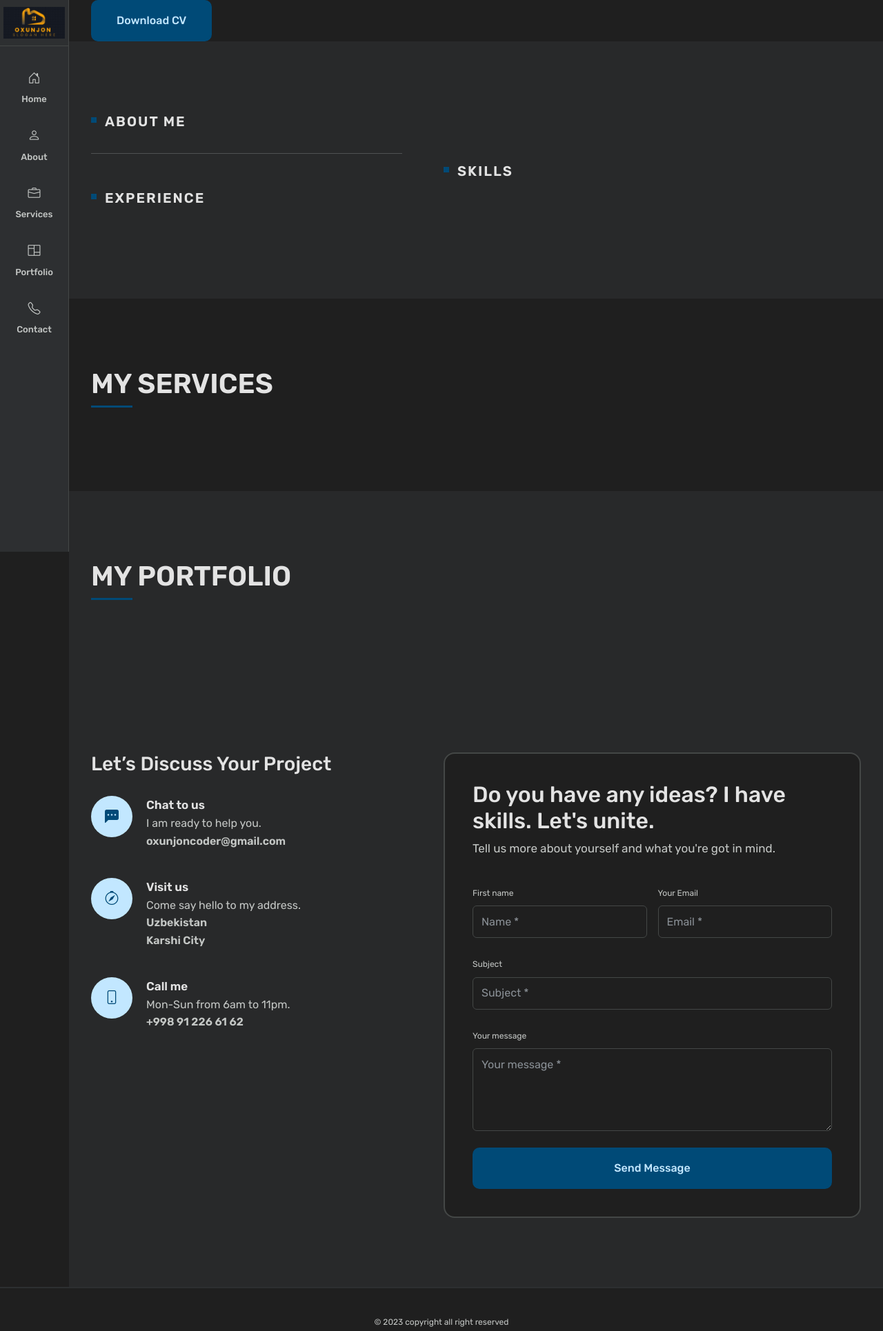
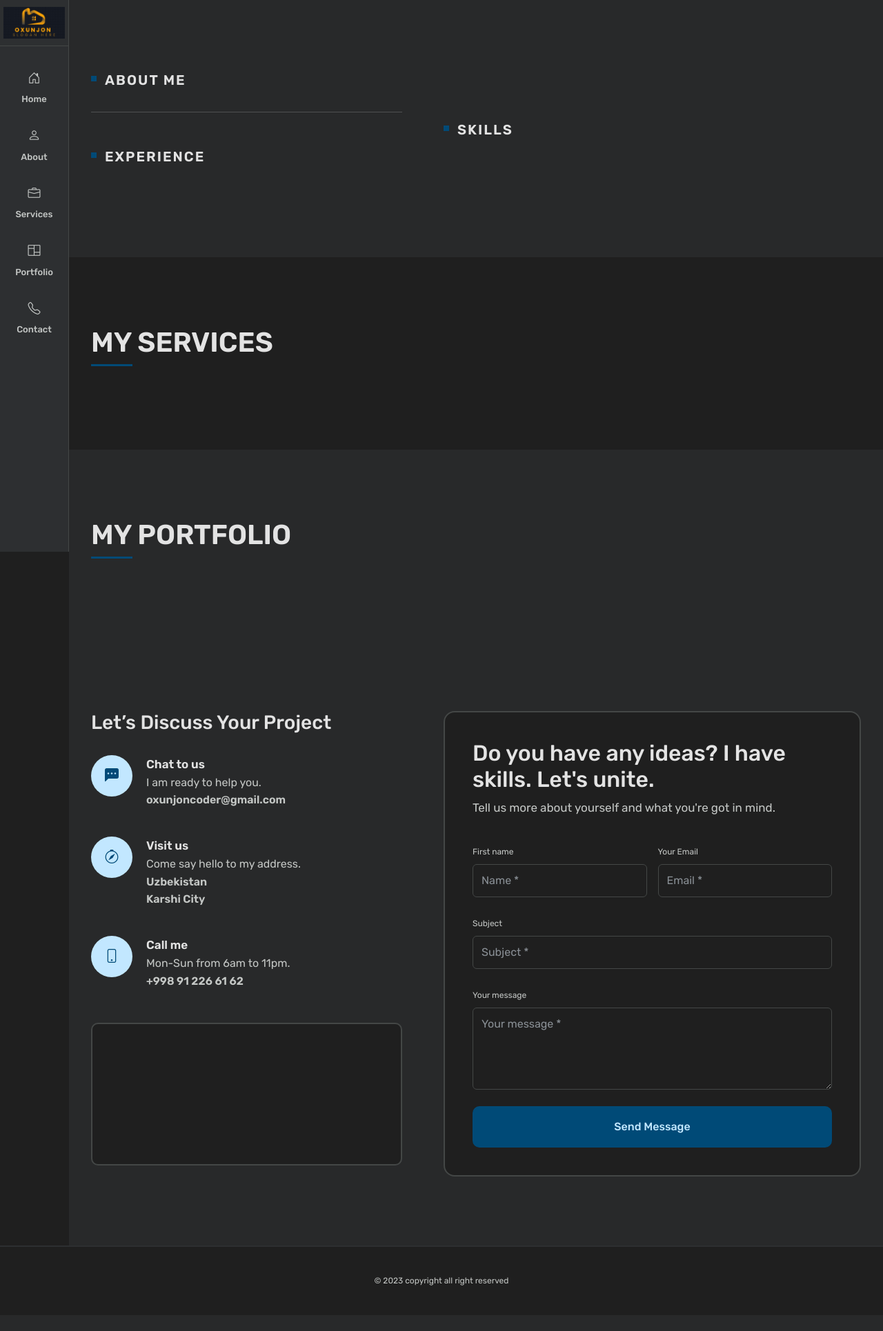
Before and after one commit to Abdullayev-Oxunjon/portfolio, a Django app: template templates/app/index.html in a window 1280 px wide. Shown: the top 1930 px of the page at 69% size. After the commit the page ends 1864 px from the top, so only its background shows below. Run offline with Django 4.2, Linux system fonts and the light colour scheme; the template is opened without the code that fills it, so the values that code supplies are empty; a map, chart or similar area stays blank; some libraries are stand-ins or nearby versions; grey boxes are pictures that could not be loaded.

```diff
--- a/templates/app/index.html
+++ b/templates/app/index.html
@@ -109,21 +109,17 @@
                                                             alt=""></span>{{ home.last_name }}</h1>
                             <h2>I'm a <span id="type-it"></span></h2>
                             <p class="pe-lg-5">{{ home.text }}</p>
-                            {% endfor %}
                             <div class="btn-bar">
-                                <a href="{% static 'assets/img/oxunjon_portfolio.pdf' %}" id="down" download/>
 
-                                <button class="px-btn px-btn-theme"
-                                        onclick="document.getElementById('down').clisk()">Download CV
-                                </button>
-                                </a>
+
+
+
 
                             </div>
 
 
                         </div>
                     </div>
-        {% for home in homes %}
                     <div class="col-lg-6">
                         <div class="home-image text-center">
                             <div class="hi-icon-top">
@@ -392,12 +388,14 @@
                                     </div>
                                 </li>
                             </ul>
-{#                            <div class="google-map mt-5">#}
-{#                                <div class="ratio ratio-21x9">#}
-{#                                    <iframe src="https://www.google.com/maps/embed?pb=!1m14!1m7!3m6!1s0x3f4ea9d54a13029b:0x50eacd4878fc75de!2sQarshi+shahar+davlat+xizmatlari+markazi!8m2!3d38.8351784!4d65.7749712!16s%2Fg%2F11sk3mqtd_!3m5!1s0x3f4ea9ac56d47761:0x9333310b977c064!8m2!3d38.8348209!4d65.7742895!16s%2Fg%2F11qn7b3m38?entry=ttu"#}
-{#                                            allowfullscreen=""></iframe>#}
-{#                                </div>#}
-{#                            </div>#}
+                                  <div class="google-map mt-5">
+                                <div class="ratio ratio-21x9">
+                                    <iframe src="https://www.google.com/maps/embed?pb=!1m14!1m7!3m6!1s0x3f4ea9d54a13029b:0x50eacd4878fc75de!2sQarshi+shahar+davlat+xizmatlari+markazi!8m2!3d38.8351784!4d65.7749712!16s%2Fg%2F11sk3mqtd_!3m5!1s0x3f4ea9ac56d47761:0x9333310b977c064!8m2!3d38.8348209!4d65.7742895!16s%2Fg%2F11qn7b3m38?entry=ttu"
+                                            allowfullscreen=""></iframe>
+                                </div>
+                            </div>
+
+
 
 
                         </div>
```
